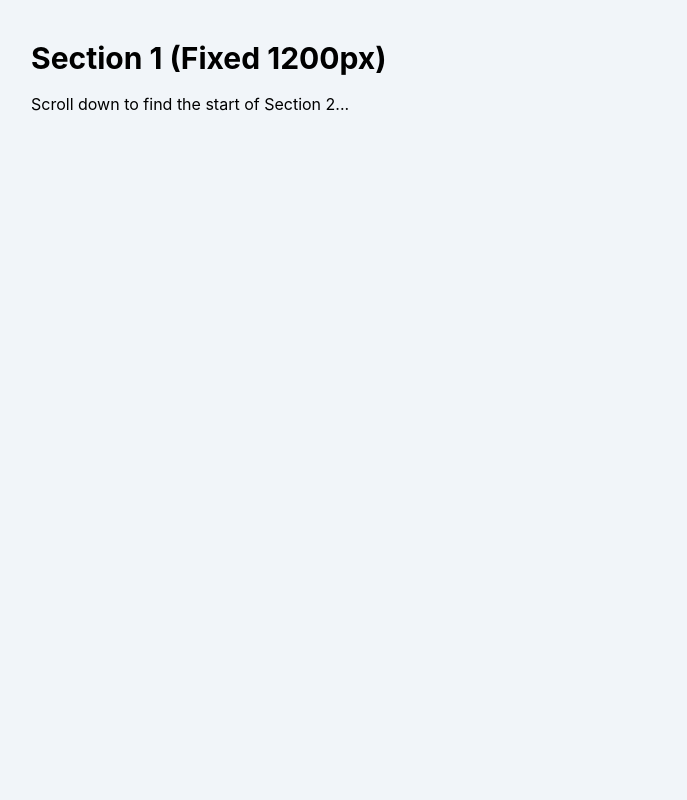
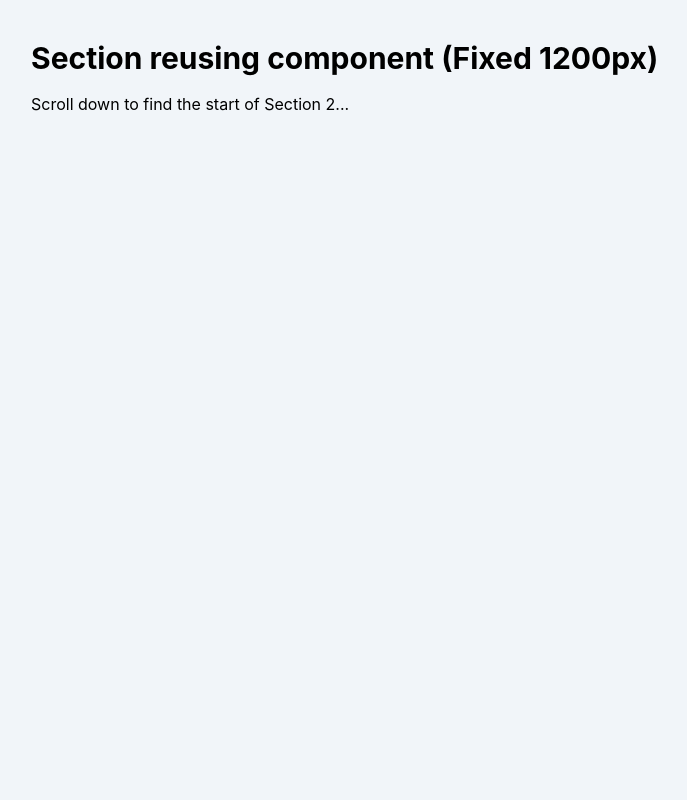
Before and after one commit to johndck/my-risk-ai-agent-application, a React (Vite) app in the folder front-end/createRisks/: page / in a window 1280 px wide. Shown: the top 800 px of the page, without its empty margins (9-696 px from the left). Built offline with nearby package versions, Linux system fonts and the light colour scheme.

Commit message:
fixed scrolling behaviours

```diff
--- a/front-end/createRisks/src/components/section.jsx
+++ b/front-end/createRisks/src/components/section.jsx
@@ -1,16 +1,13 @@
 
 // Section.jsx
 
-function Section({ children, bgColor }) {
+function Section({ title, children, className = '' }) {
     return (
-      /* snap-start: The anchor point for the scroll engine.
-         min-h-[200px]: A safety net so empty sections don't disappear.
-         py-20: Vertical padding creates the "breathing room" around your content.
-      */
-      <section className={`w-full snap-start py-20 px-10 ${bgColor} min-h-[50vh]`}>
-        <div className="max-w-4xl mx-auto">
-          {children}
-        </div>
+      <section
+        className={`snap-start h-[1200px] bg-slate-100 p-10 border-b border-slate-300 ${className}`}
+      >
+        <h2 className="text-3xl font-bold">{title}</h2>
+        {children}
       </section>
     );
   }
--- a/front-end/createRisks/src/components/test.jsx
+++ b/front-end/createRisks/src/components/test.jsx
@@ -5,6 +5,18 @@ import Section from './section.jsx'
 function MainWrapper() {
     return (
         <main className="bg-white">
+
+
+
+
+
+    {/* Using the section component */}
+
+        <Section title="Section reusing component (Fixed 1200px)">
+                <p className="mt-4">Scroll down to find the start of Section 2...</p>
+        </Section>
+
+
           {/* Section 1: Very Tall (Simulating a long article) */}
           <section className="snap-start h-[1200px] bg-slate-100 p-10 border-b border-slate-300">
             <h2 className="text-3xl font-bold">Section 1 (Fixed 1200px)</h2>
@@ -39,9 +51,7 @@ function MainWrapper() {
 
 
 
-
-
-
+          {/* Section 6: Fixed height */}
 
         </main>
       );
--- a/front-end/createRisks/src/index.css
+++ b/front-end/createRisks/src/index.css
@@ -2,7 +2,7 @@
 @import "tailwindcss";
 
 @layer base {
-  html {
+  html, body {
     /* Standard CSS properties that Tailwind v4 maps to */
     scroll-snap-type: y mandatory;
     scroll-behavior: smooth;
@@ -13,7 +13,7 @@
 
   }
 
-  body, #root {
+   #root {
     margin: 0;
     padding: 0;
 
```
